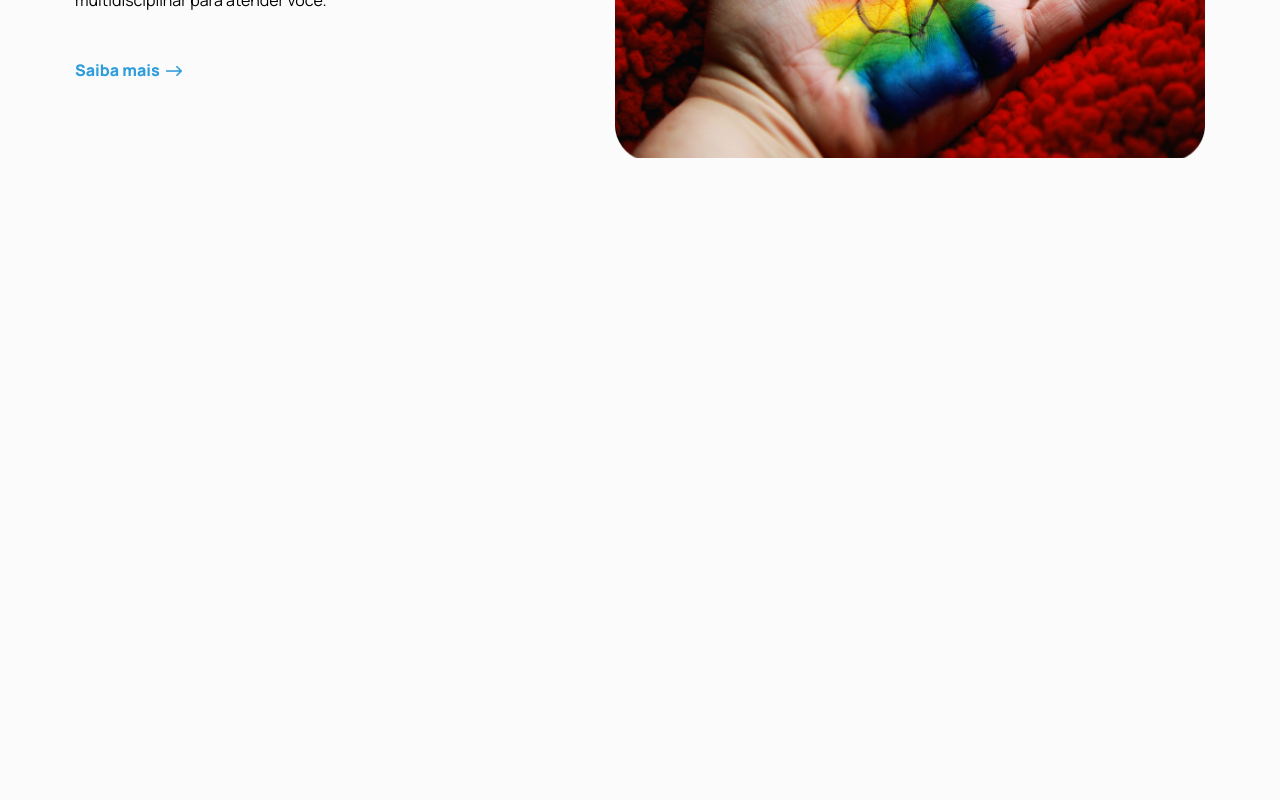
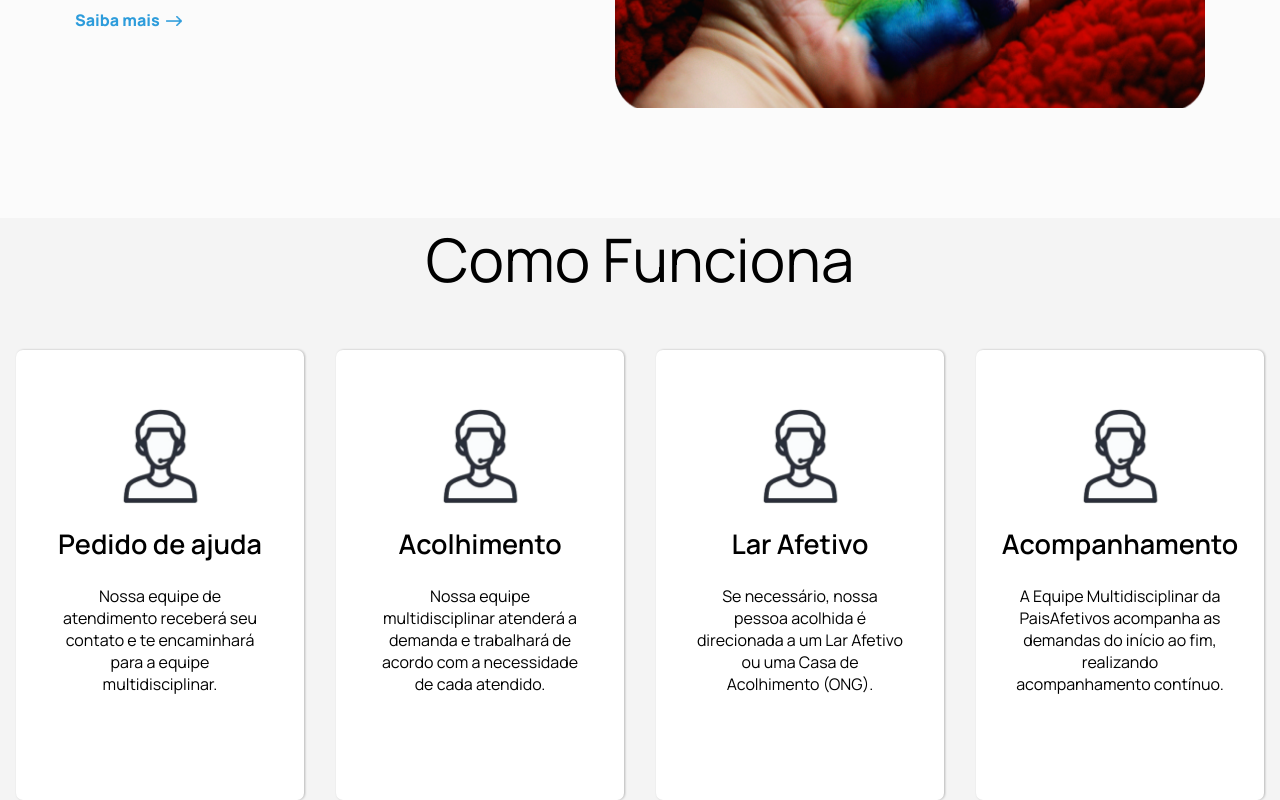
Before and after one commit to GrupoCPB/paisafetivos-web-frontend, a React (Create React App) app: page / in a window 1280 px wide. Shown: the part 1752-2552 px from the top of the page. Before the commit the page ends 2120 px from the top, so only its background shows below. Built offline with nearby package versions, Linux system fonts and the light colour scheme.

Commit message:
criando sessão works

```diff
--- a/src/App.js
+++ b/src/App.js
@@ -1,5 +1,5 @@
+import './App.css';
 import { BrowserRouter } from 'react-router-dom';
-import './App.css';
 import { Header } from './components/Header';
 import Routes from './Routes';
 
--- a/src/pages/Home/home.module.js
+++ b/src/pages/Home/home.module.js
@@ -125,6 +125,8 @@ div{
     height:38.125rem;
     width:100%;
 
+    margin-top:-50px;
+
     display:flex;
     justify-content:center;
 
@@ -166,4 +168,6 @@ div{
         }
     }
 }
+
+
 `;
--- a/src/pages/Home/index.js
+++ b/src/pages/Home/index.js
@@ -2,9 +2,14 @@ import React from 'react';
 import { Helmet } from "react-helmet";
 
 import { Container } from "./home.module";
+import { Works } from "./works";
 
 
 import flecha from '../../assets/flecha-direita.png';
+import ajuda from '../../assets/ajuda-icon.png';
+import acolhimento from '../../assets/ajuda-icon.png';
+import lar from '../../assets/ajuda-icon.png';
+import acompanhamento from '../../assets/ajuda-icon.png';
 
 export function Home (){
     return(
@@ -52,6 +57,39 @@ export function Home (){
 
                 </div>
             </section>
+            <Works className="works">
+                <h2>Como Funciona</h2>
+                <div className="works-cards">
+                    <div className="works-card">
+                        <img src={ajuda} alt="icone pedido de ajuda"/>
+                        <h6>Pedido de ajuda</h6>
+                        <p className="works-card-text">
+                            Nossa equipe de atendimento receberá seu contato e te encaminhará para a equipe multidisciplinar.
+                        </p>
+                    </div>
+                    <div className="works-card">
+                        <img src={acolhimento} alt="icone acolhimento"/>
+                        <h6>Acolhimento</h6>
+                        <p className="works-card-text">
+                            Nossa equipe multidisciplinar atenderá a demanda e trabalhará de acordo com a necessidade de cada atendido.
+                        </p>
+                    </div>
+                    <div className="works-card">
+                        <img src={lar} alt="icone lar afetivo"/>
+                        <h6>Lar Afetivo</h6>
+                        <p className="works-card-text">
+                            Se necessário, nossa pessoa acolhida é direcionada a um  Lar Afetivo ou uma Casa de Acolhimento (ONG).
+                        </p>
+                    </div>
+                    <div className="works-card">
+                        <img src={acompanhamento} alt="icone acompanhamento"/>
+                        <h6>Acompanhamento</h6>
+                        <p className="works-card-text">
+                            A Equipe Multidisciplinar da PaisAfetivos acompanha as demandas do início ao fim, realizando acompanhamento contínuo.
+                        </p>
+                    </div>
+                </div>
+            </Works>
         </Container>
     );
 }
--- /dev/null
+++ b/src/pages/Home/works.js
@@ -0,0 +1,50 @@
+import styled from 'styled-components';
+
+
+
+export const Works = styled.section`
+margin-top:-150px;
+    text-align:center;
+    background-color:#f4f4f4;
+
+       h2{
+           font-size:60px;
+           font-weight:500;
+       }
+
+       #title-works{
+           font-size:70px;
+       }
+        .works-cards{
+            display:flex;
+            justify-content:center;
+            width:100%;
+
+            justify-contetent:center;
+
+            .works-card{
+                width:300px;
+                height:450px;
+
+                margin:0px 16px;
+                background-color:#ffffff;
+                border-radius:7px;
+                filter: drop-shadow(1px 0px 1px rgba(0,0,0,0.25));
+                img{
+                    height:110px;
+                    padding-top:50px;
+                }
+
+                h6{
+                    margin:10px 0;
+                    font-size:27px;
+                    font-weight:600;
+                }
+                p{
+                    padding:7px 40px;
+                }
+            }
+        }
+
+}
+`
```
